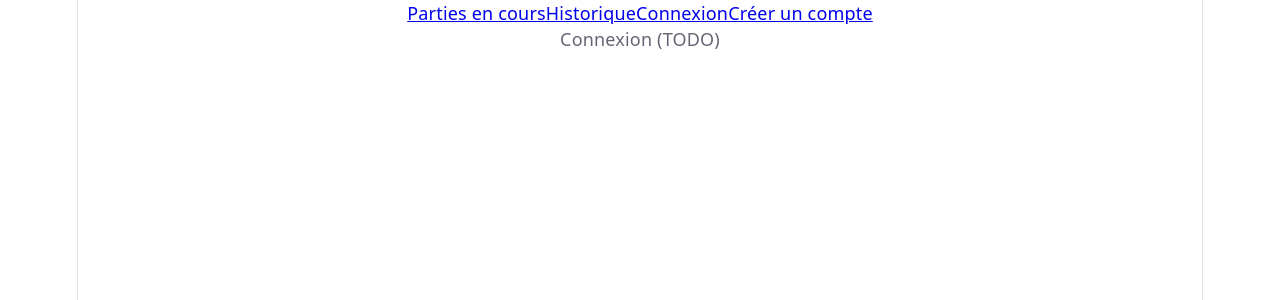
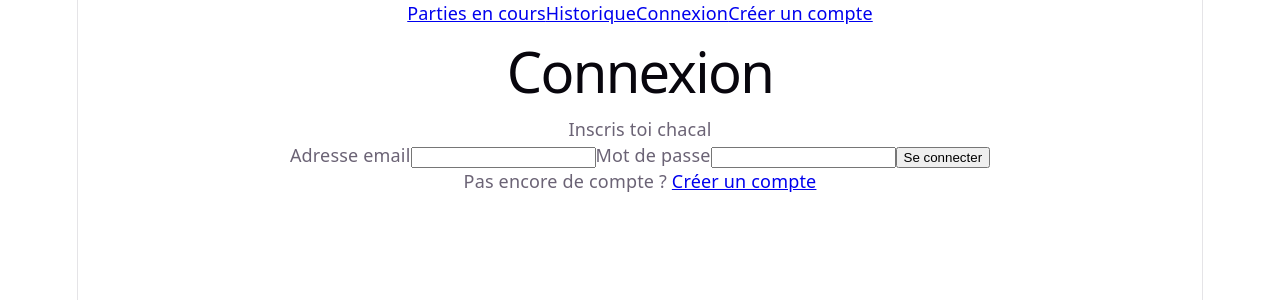
Before and after one commit to Benjylem/Chess_multigame, a React (Vite) app in the folder client/: page /login in a window 1280 px wide. Shown: the top 300 px of the page. Built offline with nearby package versions, Linux system fonts and the light colour scheme.

Commit message:
{FIX} changement des routes

```diff
--- a/client/src/App.tsx
+++ b/client/src/App.tsx
@@ -1,6 +1,9 @@
 import { Routes, Route } from 'react-router-dom'
 import { Navbar } from './components/Navbar'
 import { ProtectedRoute } from './components/ProtectedRoute'
+import { LoginPage } from './pages/LoginPage'
+import { SignupPage } from './pages/SignupPage'
+import './App.css'
 
 // Placeholders temporaires : les vraies pages (Lot 1 = auth, Lot 2 = lobby/historique,
 // Lot 3 = plateau) seront ajoutées dans src/pages/ sur leurs branches respectives et
@@ -14,8 +17,8 @@
     <>
       <Navbar />
       <Routes>
-        <Route path="/login" element={<Placeholder label="Connexion" />} />
-        <Route path="/signup" element={<Placeholder label="Créer un compte" />} />
+        <Route path="/login" element={<LoginPage />} />
+        <Route path="/signup" element={<SignupPage />}/>
 
         <Route element={<ProtectedRoute />}>
           <Route path="/" element={<Placeholder label="Parties en cours" />} />
@@ -28,3 +31,5 @@
 }
 
 export default App
+
+// VAN oublie pas de configurer les routes elles mènent à rien
```
